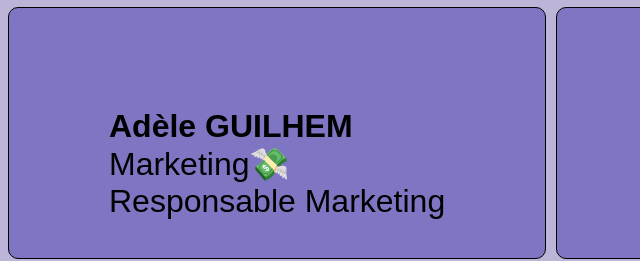
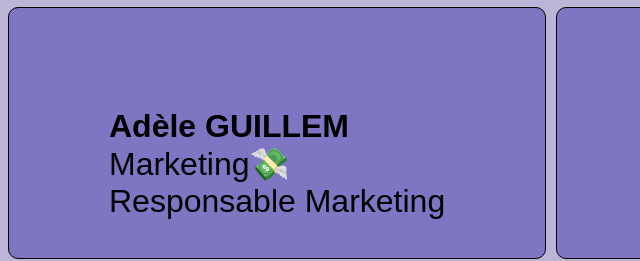
Before and after one commit to guillaumebdx/repertoire, a plain HTML site: page index.html in a window 1280 px wide. Shown: the part 812-1073 px from the top of the page, 0-640 px from the left. Drawn offline with Linux system fonts and the light colour scheme.

Commit message:
fix adele

```diff
--- a/index.html
+++ b/index.html
@@ -43,7 +43,7 @@
             </div>
 
             <div class="vignette" data-service="Marketing">
-                <span class="nom">Adèle GUILHEM</span><br>
+                <span class="nom">Adèle GUILLEM</span><br>
                 <span class="service">Marketing💸</span><br>
                 <span class="poste">Responsable Marketing</span>
             </div>
```
